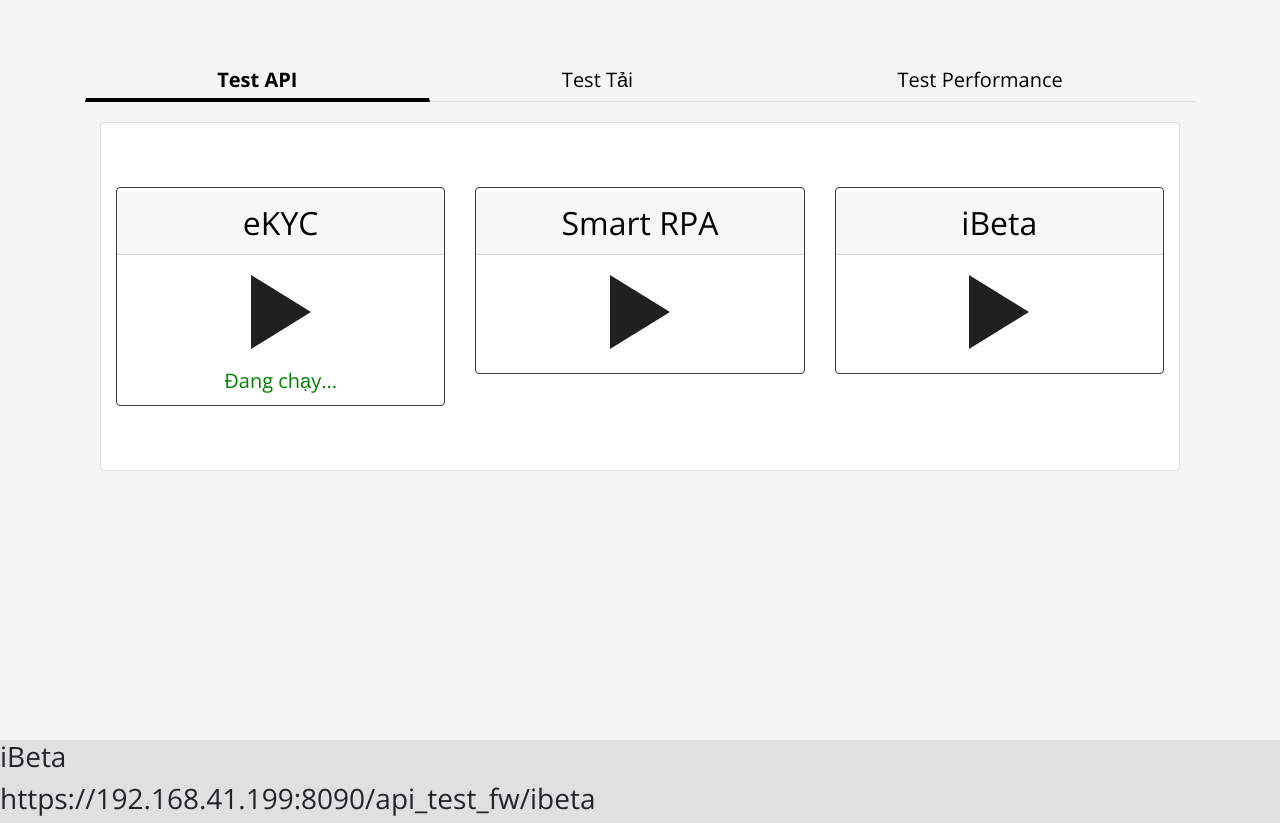
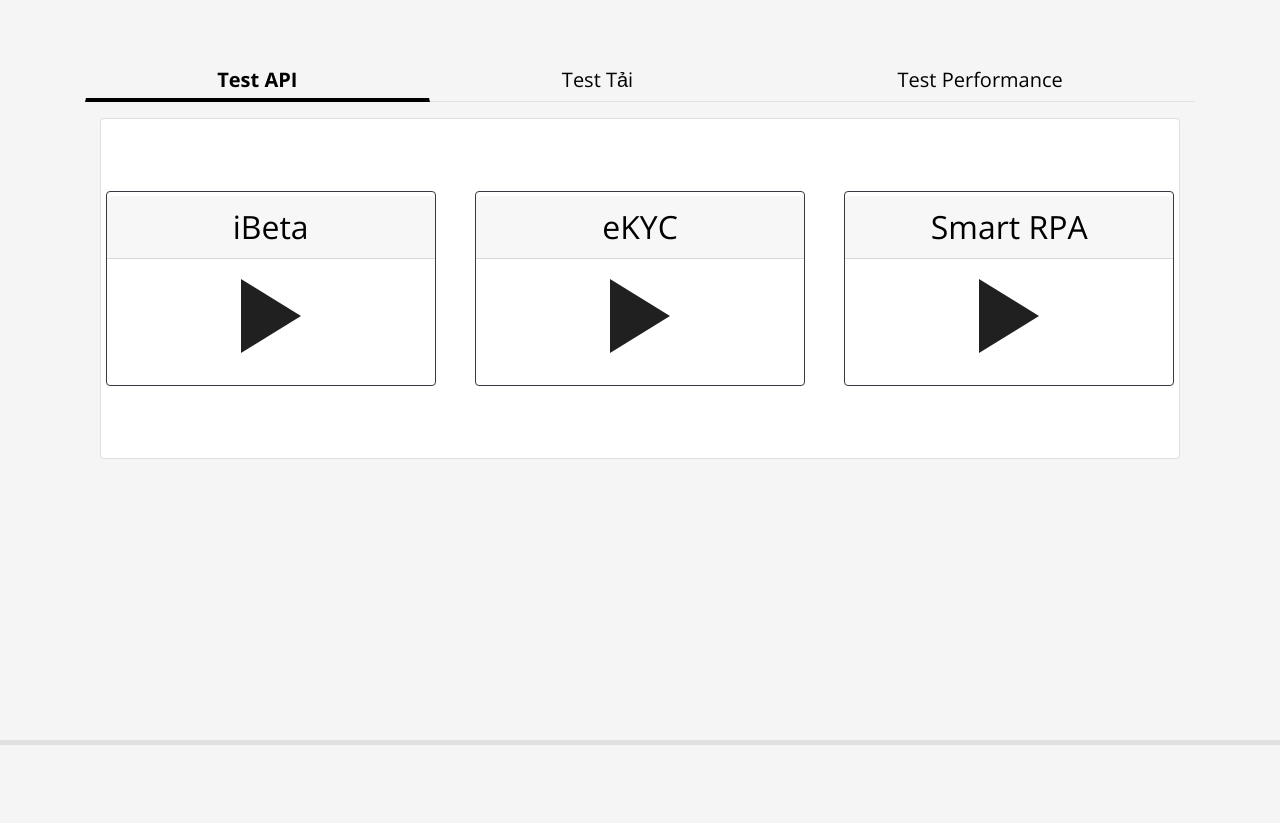
Before and after one commit to Finnard2112/Testing-Website, a Flask app: page /services in a window 1280 px wide. Shown: the part 55-878 px from the top of the page. After the commit the page ends 800 px from the top, so only its background shows below. Run offline with Flask 2, Linux system fonts and the light colour scheme; the visitor is signed in with stand-in values (Sample User, id 1); some libraries are stand-ins or nearby versions.

Commit message:
7/13 update

```diff
--- a/load_test/app.py
+++ b/load_test/app.py
@@ -70,7 +70,7 @@ def timezone():
     try:
         json_data = flask.request.json
         session["user_timezone"] = json_data.get("Timezone")
-        return jsonify(timezone=1)
+        return jsonify({"message" : "success", "status" : "0"})
     except Exception as e:
         return jsonify(message="Cannot understand request")
 
@@ -141,7 +141,9 @@ def logout():
 @app.route('/services', methods=['GET'])
 @login_required
 def services():
-    api_urls = {"iBeta" : "https://192.168.41.199:8090/api_test_fw/ibeta"}
+    api_urls = {"api":{"iBeta" : "https://192.168.41.199:8090/api_test_fw/ibeta", "eKYC" : "", "Smart RPA": ""},
+                "load":{"Locust": "", "JMX": ""},
+                "performance":{"ETC": ""}}
     return render_template("services.html", username=session["username"], api_urls = api_urls)
 
 # Receive loadtest_form data and sends it to API.
--- a/load_test/static/CSS/style.css
+++ b/load_test/static/CSS/style.css
@@ -296,5 +296,23 @@ section .section-title {
 
 .btn:hover {
   background-color: #4d85ff;
-  color: white;
 }
+
+.loader {
+  border: 5px solid #f3f3f3; /* Light grey */
+  border-top: 5px solid #555; /* Blue */
+  border-radius: 50%;
+  width: 50px;
+  height: 50px;
+  animation: spin 1s linear infinite;
+}
+
+@keyframes spin {
+  0% { transform: rotate(0deg); }
+  100% { transform: rotate(360deg); }
+}
+
+.flex {
+  display: flex;
+  align-items: center;
+}
--- /dev/null
+++ b/load_test/static/JS/services_script.js
@@ -0,0 +1,63 @@
+
+function setCookie(cname, cvalue, exdays) {
+    const d = new Date();
+    d.setTime(d.getTime() + (exdays*24*60*60*1000));
+    let expires = "expires="+ d.toUTCString();
+    document.cookie = cname + "=" + cvalue + ";" + expires + ";path=/";
+  }
+
+function start_service(service_name, play_link) {
+    var xhr = new XMLHttpRequest();
+    xhr.onload = function () {
+        const response = JSON.parse(this.responseText);
+        if (response.message == "success") {
+            setCookie(service_name, response.session_id, 30);
+        } else {
+            alert("Unable to start" + service_name);
+        }
+    }
+    xhr.open("POST", play_link);
+    xhr.setRequestHeader("Content-Type", "application/json");
+    xhr.send();
+    return xhr.status;
+}
+
+function getCookie(cname) {
+    let name = cname + "=";
+    let decodedCookie = decodeURIComponent(document.cookie);
+    let ca = decodedCookie.split(';');
+    for(let i = 0; i <ca.length; i++) {
+        let c = ca[i];
+        while (c.charAt(0) == ' ') {
+        c = c.substring(1);
+        }
+        if (c.indexOf(name) == 0) {
+        return c.substring(name.length, c.length);
+        }
+    }
+    return "";
+}
+
+function status_check(name, session_id) {
+    var xhr = new XMLHttpRequest();
+        xhr.onload = function () {
+            const response = JSON.parse(this.responseText);
+            service_status = "#"+name+"-status"
+            current_id = "#" + name
+            if (response.status == 0) {
+                    $(service_status).text("Đang chạy...").css("color","green")
+                    if (!($(current_id).hasClass('paused'))) {
+                        $(current_id).toggleClass('paused');
+                    }
+            } else if (response.status == 1) {
+                    $(service_status).text("Đã hoàn thành").css("color","blue");
+                    document.cookie = name+'=; Max-Age=-99999999;';
+                    if (($(current_id).hasClass('paused'))) {
+                        ($(current_id).toggleClass('paused'));
+                    }
+            }
+        }
+    xhr.open("GET", "https://192.168.41.199:8090/status_service/"+ session_id);
+    xhr.setRequestHeader("Content-Type", "application/json");
+    xhr.send();
+}
--- a/load_test/templates/services.html
+++ b/load_test/templates/services.html
@@ -16,36 +16,54 @@
     <link rel="stylesheet" href="{{ url_for('static', filename='CSS/style.css') }}">
     <link href="{{ url_for('static', filename='css/style.scss.css') }}"
       rel="stylesheet" type="text/css">
+    <script src="{{ url_for('static', filename='JS/services_script.js') }}"></script>
     <script>
-        function start_service(service_name) {
-        console.log(service_name)
-        // var url = "{{(api_urls | safe)}}";
-        console.log("{{api_urls["iBeta"]}}")
-        var xhr = new XMLHttpRequest();
-        xhr.open("POST", url, true);
-        xhr.onload = function () {
-            const response = JSON.parse(this.responseText);
-            console.log("I RAN")
-            console.log(response.message)
-            if (response.message == "success") {
-                session_ids[service_name] = response.session_id;
-                const elem = document.getElementById(element_id);
-                elem.style.backgroundColor = "lightgreen";
-            } else {
-                alert("Unable to start iBeta")
+
+        (function loop(){
+        setTimeout(function() {
+            var cookies = document.cookie.split(';').reduce(
+                (cookies, cookie) => {
+                    const [name, val] = cookie.split('=').map(c => c.trim());
+                    cookies[name] = val;
+                    return cookies;
+            }, {});
+            for (let k in cookies) {
+                status_check(k, cookies[k])
             }
-            }
-        }
+            loop();
+        }, 2000);
+        })();
 
         $(document).ready(function () {
-            var play_btn = $('.play_button')
+            var play_btn = $('.play_button');
             play_btn.click(function() {
-                $(this).toggleClass('paused')
-                start_service($(this).attr("id"))
-                return false
+                var service_name = $(this).attr("id");
+                if ($(this).hasClass('paused')) {
+                    var session_id = getCookie($(this).attr("id"))
+                    var settings = {
+                        "url": "https://192.168.41.199:8090/stop_service",
+                        "method": "POST",
+                        "timeout": 0,
+                        "headers": {
+                            "Content-Type": "application/json"
+                        },
+                        "data": JSON.stringify({
+                            "session_id": parseInt(session_id)
+                        }),
+                        };
+
+                        $.ajax(settings).done(function (response) {
+                        if (response.status == 0) {
+                            document.cookie = service_name+'=; Max-Age=-99999999;';
+                            var service_status =  "#"+service_name+"-status"
+                            $(service_status).text("Đã dừng").css("color","red")
+                        }
+                        });
+                } else {
+                    start_service($(this).attr("id"), $(this).attr("play_link")) ;
+                }
+                $(this).toggleClass('paused');
             })
-            var stop_btn
-
 
             toastr.options = {
                 "tapToDismiss": true,
@@ -82,6 +100,7 @@
 </head>
 
 <body>
+
     <!-- Sticky navbar-->
     <header class="header sticky-top">
         <nav class="navbar navbar-light navbar-expand-md bg-faded justify-content-center">
@@ -113,120 +132,53 @@
         <div class="container">
             <nav>
                 <div class="nav nav-tabs nav-fill" id="nav-tab" role="tablist">
-                    <a class="nav-item nav-link active" id="nav-home-tab" data-toggle="tab" href="#nav-home" role="tab"
-                        aria-controls="nav-home" aria-selected="true">Test API</a>
-                    <a class="nav-item nav-link" id="nav-profile-tab" data-toggle="tab" href="#nav-profile" role="tab"
-                        aria-controls="nav-profile" aria-selected="false">Test Tải</a>
-                    <a class="nav-item nav-link" id="nav-contact-tab" data-toggle="tab" href="#nav-contact" role="tab"
-                        aria-controls="nav-contact" aria-selected="false">Test Performance</a>
+                    <a class="nav-item nav-link active" id="nav-api-tab" data-toggle="tab" href="#nav-api" role="tab"
+                        aria-controls="nav-api" aria-selected="true">Test API</a>
+                    <a class="nav-item nav-link" id="nav-load-tab" data-toggle="tab" href="#nav-load" role="tab"
+                        aria-controls="nav-load" aria-selected="false">Test Tải</a>
+                    <a class="nav-item nav-link" id="nav-performance-tab" data-toggle="tab" href="#nav-performance" role="tab"
+                        aria-controls="nav-performance" aria-selected="false">Test Performance</a>
                 </div>
             </nav>
             <div class="tab-content py-3 px-3 px-sm-0" id="nav-tabContent">
-                <div class="tab-pane fade show active" id="nav-home" role="tabpanel" aria-labelledby="nav-home-tab">
-                    <section class="py-1">
-                        <div class="container-fluid">
-                            <div class="row">
-                                <div class="col-sm mx-auto">
-                                    <div id="myDIV" class="card py-3">
-                                        <div class="container">
-                                            <div class="row py-5">
-                                                <div class="col">
-                                                    <div class="card text-center py-1 border-dark">
-                                                        <h2 class = "card-header">eKYC</h2>
-                                                        <div class="card-body">
-                                                            <div class = "row justify-content-center"> <div class="play_button" id="eKYC"></div></div>
-                                                        </div>
-                                                        <h5 style="color: green">Đang chạy...</h5>
-                                                    </div>
-                                                </div>
-                                                <div class="col">
-                                                    <div class="card text-center py-1 border-dark">
-                                                        <h2 class = "card-header">Smart RPA</h2>
-                                                        <div class="card-body">
-                                                            <div class = "row justify-content-center"> <div class="play_button" id="Smart RPA"></div></div>
-                                                        </div>
-                                                    </div>
-                                                </div>
-                                                <div class="col">
-                                                    <div class="card text-center py-1 border-dark">
-                                                        <h2 class = "card-header">iBeta</h2>
-                                                        <div class="card-body">
-                                                            <div class = "row justify-content-center"> <div class="play_button" id = "iBeta"></div></div>
-                                                        </div>
-                                                    </div>
-                                                </div>
+                {% for key in api_urls %}
+                    {% if key == "api" %}
+                    <div class="tab-pane fade show active" id="nav-api" role="tabpanel" aria-labelledby="nav-api-tab">
+                    {% else %}
+                    <div class="tab-pane fade" id="nav-{{key}}" role="tabpanel" aria-labelledby="nav-{{key}}-tab">
+                    {% endif %}
+                    <div class="container-fluid">
+                        <div id="myDIV" class="card py-3 mx-auto">
+                            <div class="row py-5">
+                                {% for k in api_urls[key] %}
+                                <div class="col py-2 d-inline-flex justify-content-center">
+                                    <div class="card text-center py-1 border-dark" style = "min-width:261px; width:330px">
+                                        <h2 class = "card-header">{{k}}</h2>
+                                        <div class="card-body">
+                                            <div class = "row justify-content-center">
+                                                {% if k == "Locust" %}
+                                                    <!-- <button type="button"> <img src="../static/images/form_image.png" height ="80" width="100" /></button> -->
+                                                    <input type="image" onclick = "load_test_form()" src="../static/images/form_image.png"/>
+                                                {% else %}
+                                                    <div class="play_button" id="{{k}}" play_link="{{api_urls[key][k]}}"></div>
+                                                {% endif %}
                                             </div>
                                         </div>
+                                        <h5 id={{k}}-status></h5>
                                     </div>
                                 </div>
+                                {% endfor %}
                             </div>
                         </div>
-                    </section>
+                    </div>
                 </div>
-                <div class="tab-pane fade" id="nav-profile" role="tabpanel" aria-labelledby="nav-profile-tab">
-                    <section class="py-3">
-                        <div class="container-fluid py-4 text-center">
-                            <div class="row">
-                                <div class="col-sm mx-auto">
-                                    <div id="myDIV" class="card py-3">
-                                        <div class="container">
-                                            <div class="row pt-5">
-                                                <div class="col">
-                                                    <button type="button" onclick="load_test_form()"
-                                                        class="btn sv_btn btn-sq-responsive">Locust</button>
-                                                </div>
-                                                <div class="col">
-                                                    <button type="button"
-                                                        class="btn sv_btn btn-sq-responsive">JMX</button>
-                                                </div>
-                                            </div>
-                                        </div>
-                                    </div>
-                                </div>
-                            </div>
-                        </div>
-                    </section>
-                </div>
-                <div class="tab-pane fade" id="nav-contact" role="tabpanel" aria-labelledby="nav-contact-tab">
-                    <section class="py-3">
-                        <div class="container-fluid py-4 text-center">
-                            <div class="col-sm mx-auto">
-                                <div id="myDIV" class="card py-3">
-                                    <div class="container">
-                                        <div class="row pt-5">
-                                            <div class="col">
-                                                <button type="button" class="btn sv_btn btn-sq-responsive">ETC</button>
-                                            </div>
-                                            <div class="col">
-                                                <button type="button" class="btn sv_btn btn-sq-responsive">ETC</button>
-                                            </div>
-                                        </div>
-                                    </div>
-                                </div>
-                            </div>
-                        </div>
-                    </section>
-                </div>
+                {% endfor %}
             </div>
-
         </div>
     </section>
-
-    {% for key in api_urls%}
-      <tr>
-        <td>
-          <h3>{{ key }}</h3>
-        </td>
-        <td>
-          <h3>{{ api_urls[key] }}</h3>
-        </td>
-      </tr>
-    {% endfor %}
     <!-- Demo content-->
 
     <script>
-        var urls = {}
-        var session_ids = {}
         function load_test_form() {
             location.replace("{{url_for('loadtest_form')}}")
         }
```
Also changed, not shown: load_test/static/JS/script.js (line endings or trailing spaces), load_test/static/Logo-VNPT-TP-HCM-1.png (deleted), load_test/static/VNPT_Logo.svg.png (deleted), load_test/static/images/form_image.png (added), load_test/static/logo-VNPT.webp (deleted).
